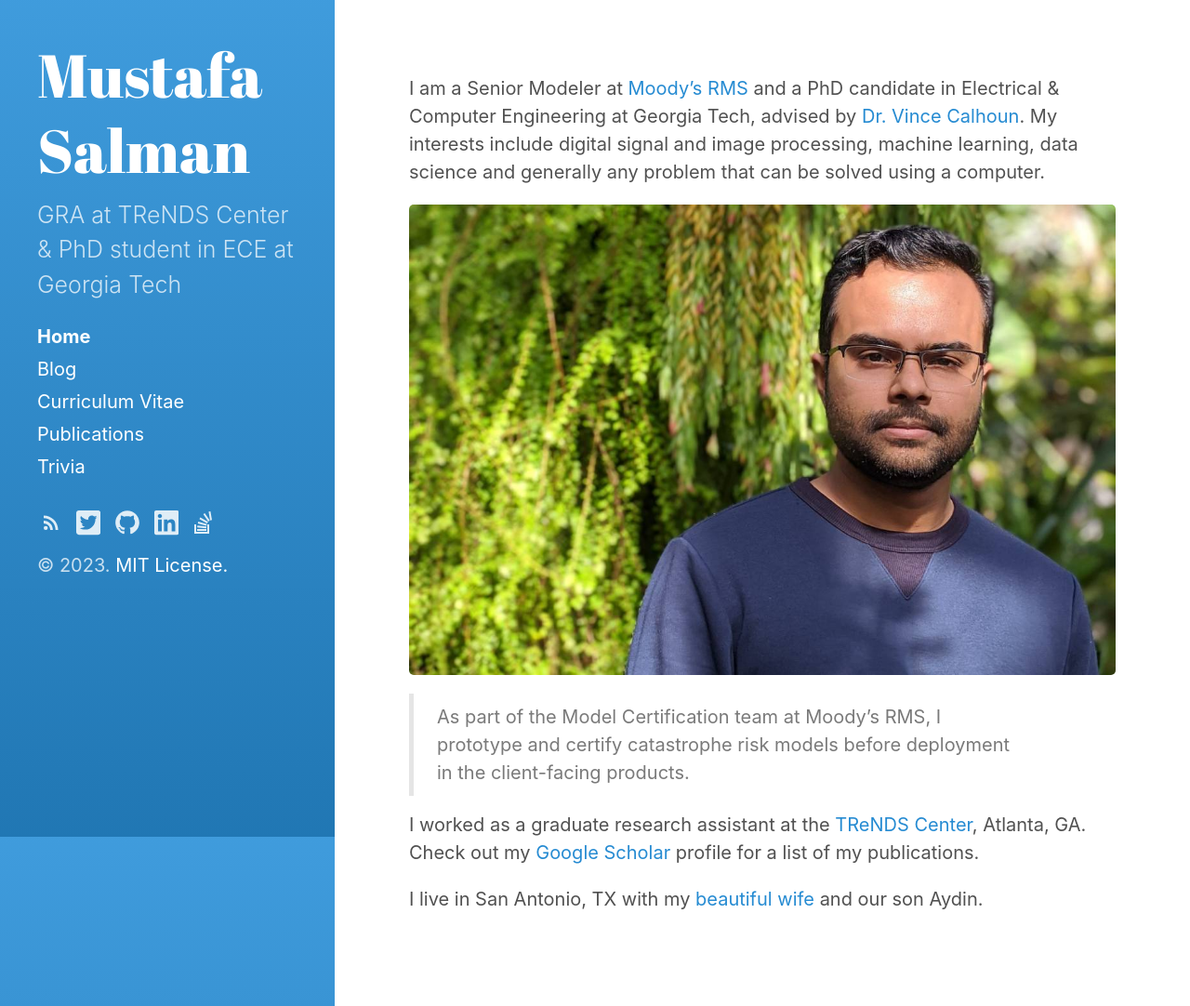
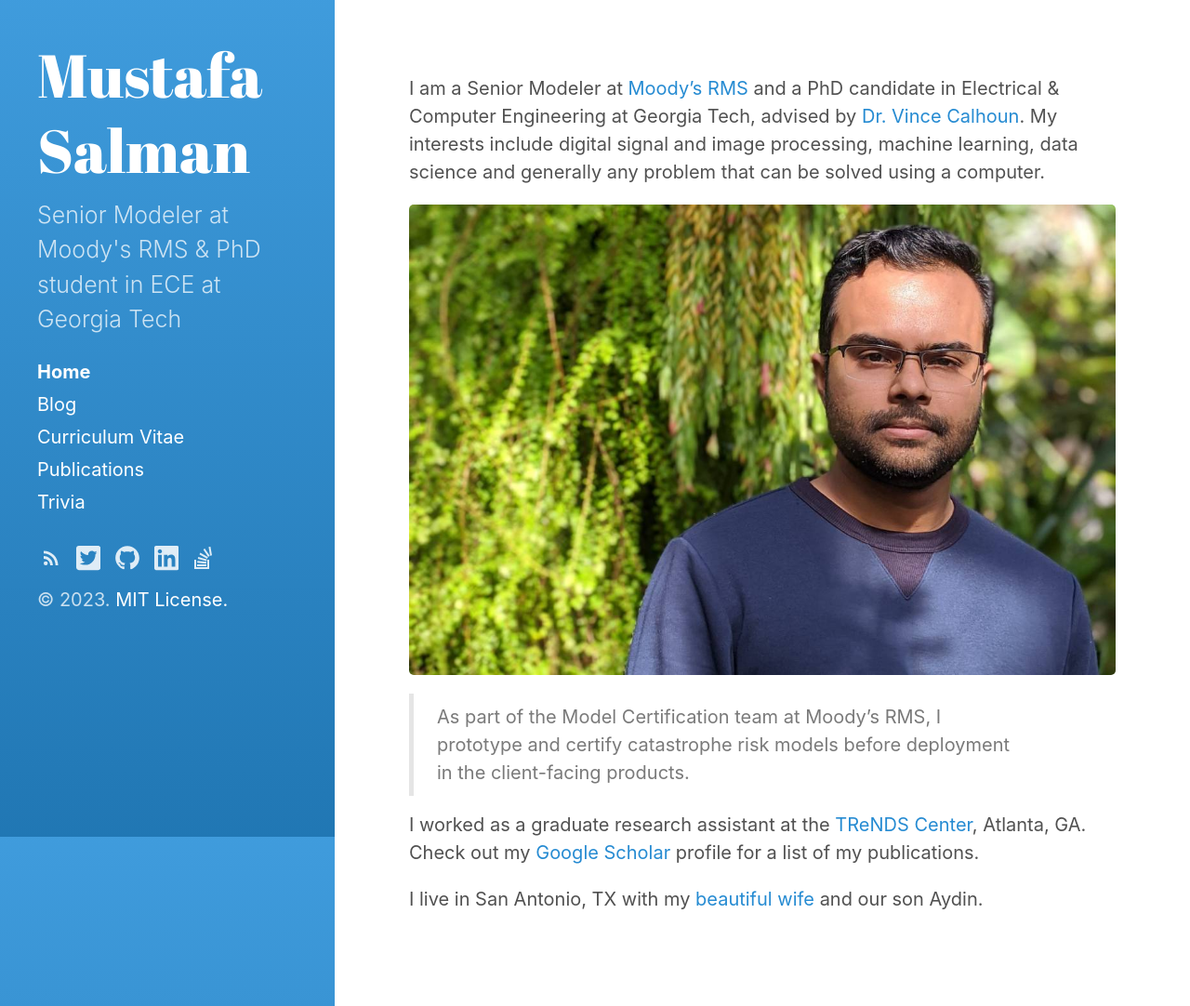
Before and after one commit to esalman/esalman.github.io, a Jekyll site: the page built from index.md, in a window 1280 px wide and 1082 px high. Shown: the whole window at 93% size. Built offline with Jekyll 4.4.1, drawn with Linux system fonts in a browser that asks for light colours.

Commit message:
title update

```diff
--- a/_config.yml
+++ b/_config.yml
@@ -5,7 +5,7 @@ highlighter:      rouge
 # Setup
 title:            Mustafa Salman
 tagline:
-description:      GRA at TReNDS Center & PhD student in ECE at Georgia Tech
+description:      Senior Modeler at Moody's RMS & PhD student in ECE at Georgia Tech
 url:              https://esalman.com/
 # url:              https://127.0.0.1:4000/
 baseurl:
```
